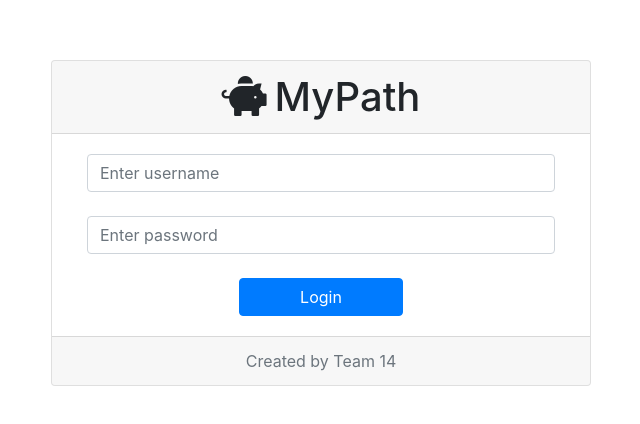
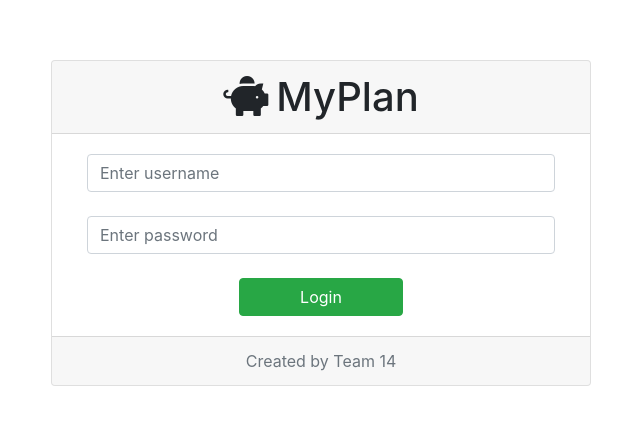
Before and after one commit to woodsond/MyPlan-JPMorgan-Chase-Hackathon-, a React (Create React App) app in the folder ui/: page / in a window 1280 px wide. Shown: the part 140-564 px from the top of the page, without its empty margins (319-959 px from the left). Built offline with nearby package versions, Linux system fonts and the light colour scheme; no server answers.

Commit message:
Final batch of changes to incorporate a quiz.

```diff
--- a/ui/public/index.html
+++ b/ui/public/index.html
@@ -30,7 +30,7 @@
       integrity="sha384-9aIt2nRpC12Uk9gS9baDl411NQApFmC26EwAOH8WgZl5MYYxFfc+NcPb1dKGj7Sk"
       crossorigin="anonymous"
     />
-    <title>MyPath</title>
+    <title>MyPlan</title>
   </head>
   <body>
     <noscript>You need to enable JavaScript to run this app.</noscript>
--- a/ui/src/App.js
+++ b/ui/src/App.js
@@ -9,6 +9,7 @@ import Login from "./pages/Login";
 import Home from "./pages/Home";
 import Article1 from "./pages/Article1";
 import Quiz1 from "./components/QuizComponent";
+import Footer from "./components/homePageFooter";
 
 const App = (props) => {
   const [isAuthenticated, setIsAuthenticated] = React.useState(false);
@@ -63,7 +64,8 @@ const App = (props) => {
             />
             <Route
               path="/article1"
-              exact render={() => {
+              exact
+              render={() => {
                 return (
                   <>
                     <Article1 />
@@ -73,17 +75,19 @@ const App = (props) => {
             />
             <Route
               path="/Quiz1"
-              exact render={() => {
+              exact
+              render={() => {
                 return (
                   <>
-                    <Quiz1  />
+                    <Quiz1 />
                   </>
                 );
               }}
             />
             <Route
-              path="/CreditCards"
-              exact render={() => {
+              path="/"
+              exact
+              render={() => {
                 return (
                   <>
                     <Home title={"Home"} />
--- a/ui/src/components/customNavBar.js
+++ b/ui/src/components/customNavBar.js
@@ -16,7 +16,7 @@ function CustomNavbar() {
         }}
       >
         <i className={"fas fa-piggy-bank pr-2"} />
-        MyPath
+        MyPlan
       </ReactBootStrap.Navbar.Brand>
       <ReactBootStrap.Navbar.Collapse id="responsive-navbar-nav">
         <ReactBootStrap.Nav className="mr-auto">
--- a/ui/src/pages/Home.js
+++ b/ui/src/pages/Home.js
@@ -12,7 +12,7 @@ const Home = () => {
         <div className={"col"}>
           <div>
             <h2 className="display-4 font-weight-bolder justift-content-center">
-              <span style={{ color: "#39B54A" }}>MyPath</span>
+              <span style={{ color: "#39B54A" }}>MyPlan</span>
             </h2>
           </div>
           <div style={{ marginTop: "5%" }}>
--- a/ui/src/pages/Login.js
+++ b/ui/src/pages/Login.js
@@ -32,7 +32,7 @@ const Login = () => {
           <Card className={"text-center"}>
             <Card.Header className={"h1"}>
               <i className={"fas fa-piggy-bank pr-2"} />
-              MyPath
+              MyPlan
             </Card.Header>
             <Card.Body>
               <div className={"container"}>
@@ -68,7 +68,7 @@ const Login = () => {
                   <div className={"col"}>
                     <Button
                       type="submit"
-                      variant="primary"
+                      variant="success"
                       style={{ width: "35%" }}
                       onClick={handleSubmit}
                     >
```
